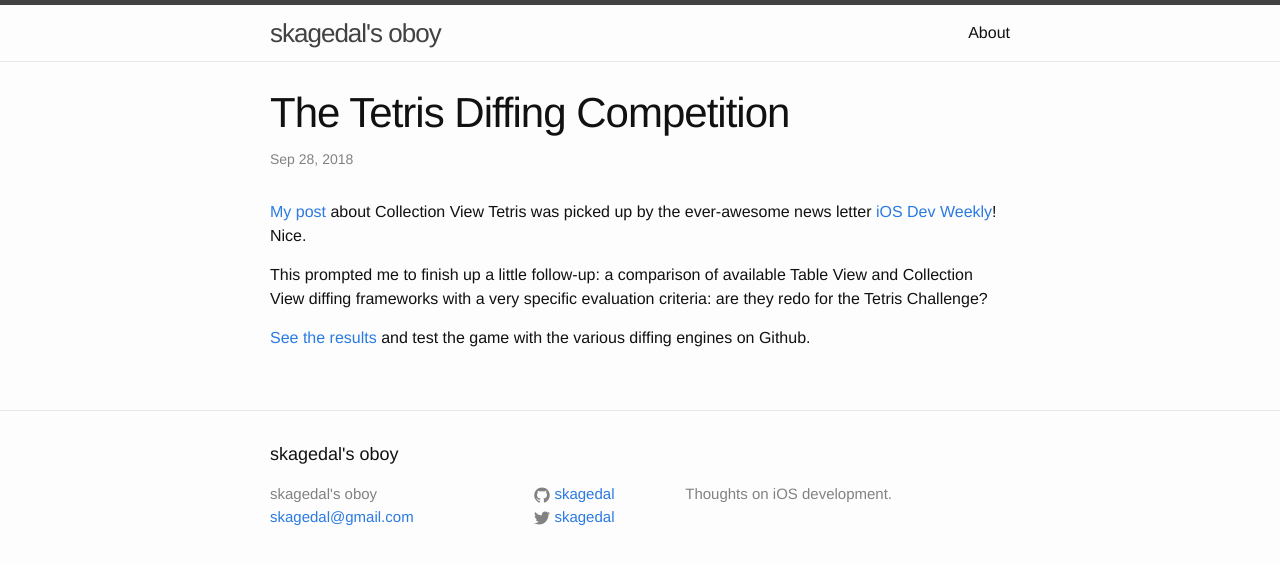
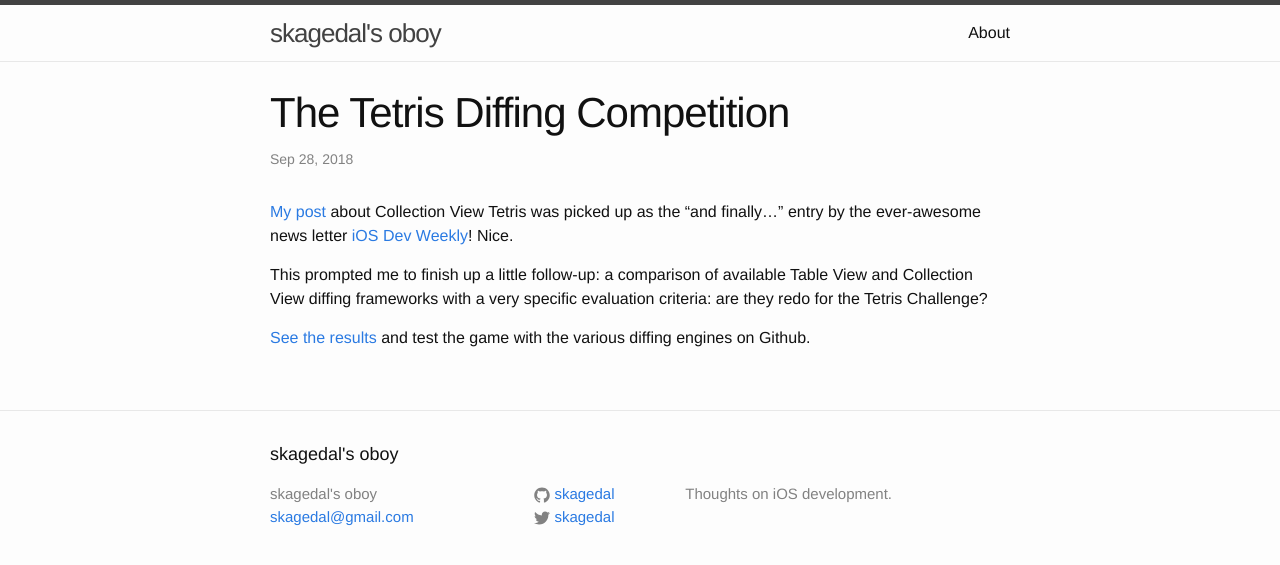
Before and after one commit to skagedal/skagedal.github.io, a Jekyll site: the page built from _posts/2018-09-28-tetris-diffing-competition.markdown, in a window 1280 px wide. Shown: the top 565 px of the page. Built offline with Jekyll 4.4.1, drawn with Linux system fonts in a browser that asks for light colours.

Commit message:
Link to iOS Dev Weekly issue

```diff
--- a/_posts/2018-09-28-tetris-diffing-competition.markdown
+++ b/_posts/2018-09-28-tetris-diffing-competition.markdown
@@ -4,7 +4,7 @@ title:  "The Tetris Diffing Competition"
 date:   2018-09-28 23:01:28 +0200
 ---
 
-[My post](https://skagedal.github.io/2018/08/23/collection-view-tetris.html) about Collection View Tetris was picked up by the ever-awesome news letter [iOS Dev Weekly](https://iosdevweekly.com)! Nice.
+[My post](https://skagedal.github.io/2018/08/23/collection-view-tetris.html) about Collection View Tetris was picked up as the "and finally..." entry by the ever-awesome news letter [iOS Dev Weekly](https://iosdevweekly.com/issues/371)! Nice.
 
 This prompted me to finish up a little follow-up: a comparison of available Table View and Collection View diffing frameworks with a very specific evaluation criteria: are they redo for the Tetris Challenge?
 
```
